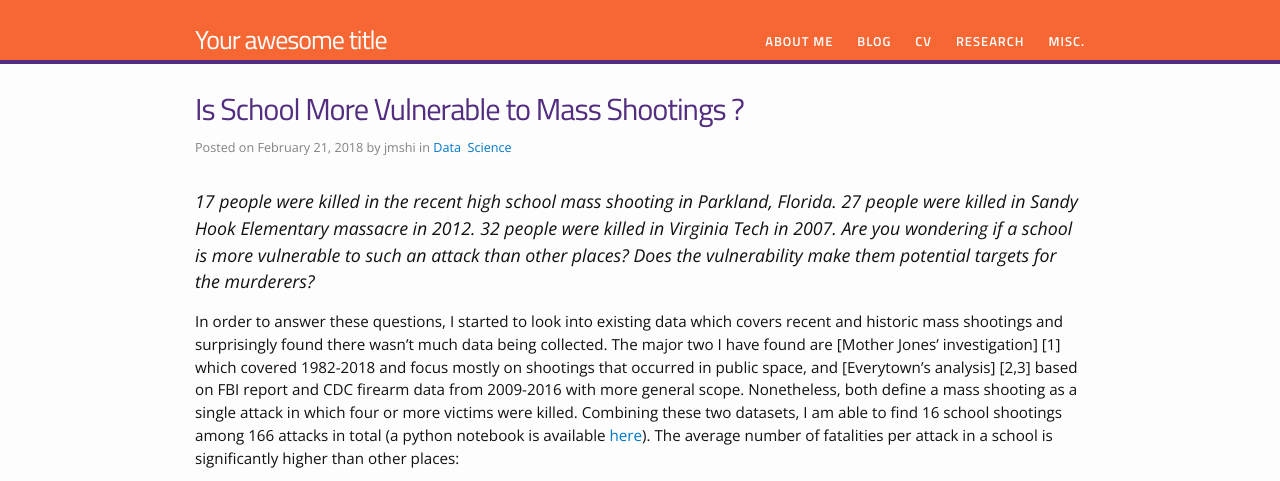
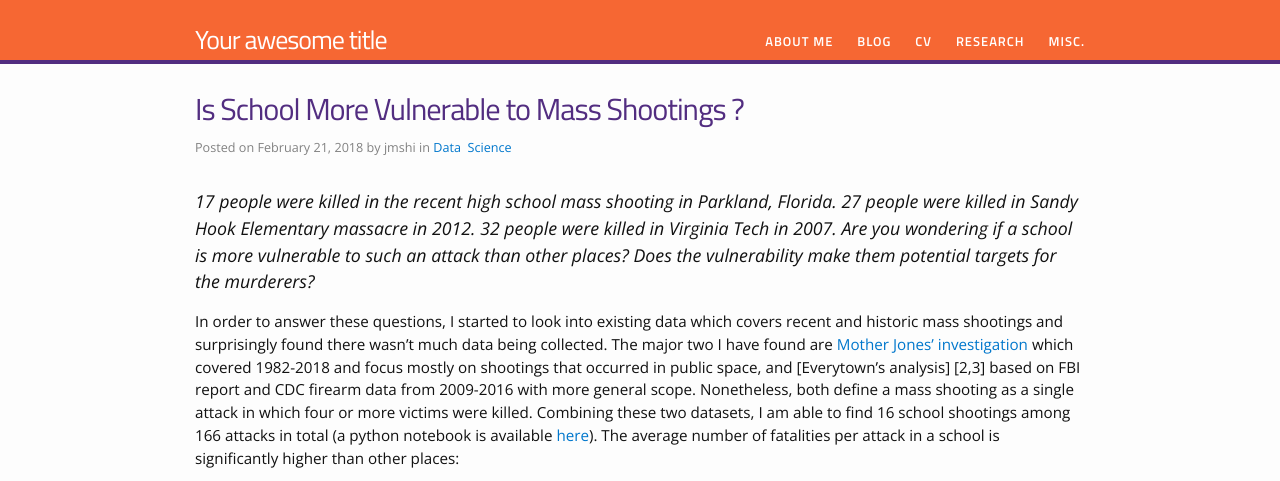
Before and after one commit to jmshi/jmshi.github.io, a Jekyll site: the page built from _posts/2018-02-21-school-mass-shootings.md, in a window 1280 px wide and 900 px high, cut to the strip 0-481 px from the top of the window. Built offline with Jekyll 4.4.1, drawn with Linux system fonts in a browser that asks for light colours; some of the changed text lies outside the part shown.

Commit message:
fix reference

```diff
--- a/_posts/2018-02-21-school-mass-shootings.md
+++ b/_posts/2018-02-21-school-mass-shootings.md
@@ -37,16 +37,21 @@ It is also worth mentioning that the averaged fatalities in 'Religious', some re
 * Santa Monica 6/7/2013 is missing from MotherJones
 * The rest are all covered in Mother Jones' report.
 
-[1]: https://www.motherjones.com/politics/2012/12/mass-shootings-mother-jones-full-data/) "US Mass Shootings, 1982-2018: Data From Mother Jones’ Investigation - The full data set from our in-depth investigation into mass shootings.
+[1]: https://www.motherjones.com/politics/2012/12/mass-shootings-mother-jones-full-data/)
+"US Mass Shootings, 1982-2018: Data From Mother Jones’ Investigation - The full data set from our in-depth investigation into mass shootings."
 
 
-[2]: https://everytownresearch.org/reports/mass-shootings-analysis/  "Everytown's Mass Shooting Analysis"
+[2]: https://everytownresearch.org/reports/mass-shootings-analysis/
+"Everytown's Mass Shooting Analysis"
 
 
-[3]: https://github.com/nprapps "Data analysis for Everytown's mass shooting database"
+[3]: https://github.com/nprapps
+"Data analysis for Everytown's mass shooting database"
 
 
-[4]: http://nbviewer.jupyter.org/gist/jmshi/76b3443353e42b19f59178187adf09ca "mother_jones.ipynb"
+[4]: http://nbviewer.jupyter.org/gist/jmshi/76b3443353e42b19f59178187adf09ca
+"mother_jones.ipynb"
 
 
-[5]: https://everytownresearch.org/gun-violence-by-the-numbers/  "Everytown's Gun Violence by the Numbers"
+[5]: https://everytownresearch.org/gun-violence-by-the-numbers/
+"Everytown's Gun Violence by the Numbers"
```
